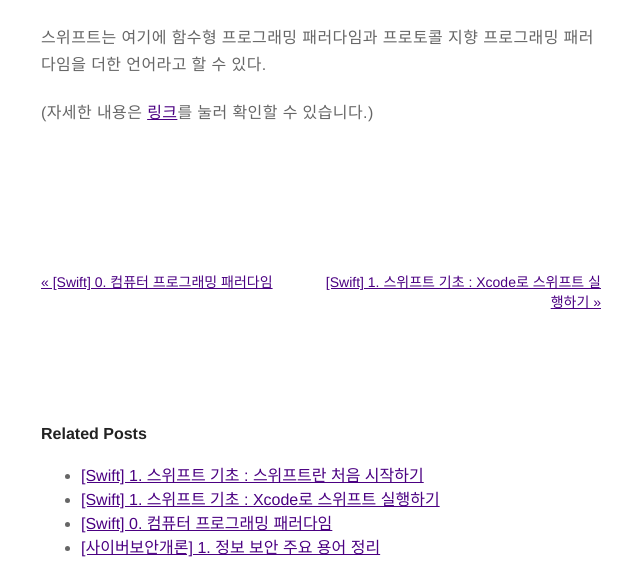
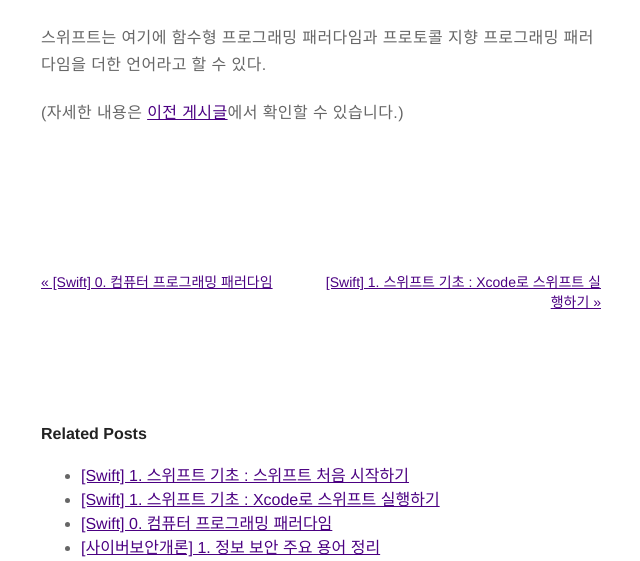
Before and after one commit to hoojeong-dev/gnwjd309.github.io, a Jekyll site: the page built from _posts/2021-07-13-swift-1.markdown, in a window 1280 px wide and 900 px high, scrolled down 2884 px. Shown: the part 156-717 px from the top of the window, without its empty margins (319-959 px from the left). Built offline with Jekyll 4.4.1, drawn with Linux system fonts in a browser that asks for light colours; some web fonts are replaced.

Commit message:
Fix title

````diff
--- a/_posts/2021-07-13-swift-1.markdown
+++ b/_posts/2021-07-13-swift-1.markdown
@@ -36,7 +36,7 @@ description:
 
 ---
 
-# __*스위프트(Swift)란?*__
+# 스위프트(Swift)란?
 
 스위프트는 애플의 iOS와 macOS 등 자사 제품 개발에 활용하고자 만든 언어로, 2014년 6월 2일 WWDC에서 처음 소개되었다.
 
@@ -56,23 +56,23 @@ description:
 <br>
 
 ---
-# __*스위프트의 특성*__
+# 스위프트의 특성
 
 애플은 스위프트를 오픈소스로 전환하면서 스위프트 언어의 특징을 __*Safe, Fase, Expressive*__ 이라고 발표했다.
 <br>
 
-## __*안전성(Safe)*__
+## 안전성(Safe)
 스위프트는 안전한 프로그래밍을 지향한다.
 소프트웨어가 배포되기 전인 개발자가 프로그래밍 도중 저지를 수 있는 실수를 엄격한 문법을 적용함으로써 사전에 방지하고자 한다.
 옵셔널이라는 기능과 더불어 guard 구문, 오류처리, 강력한 타입 통제 등을 통해 스위프트는 안전한 프로그래밍을 구현한다.
 
 
-## __*신속성(Fast)*__
+## 신속성(Fast)
 스위프트는 C언어를 기반으로 한 C, C++, Objective-C와 같은 프로그래밍 언어를 대체하고자 만들어졌다.
 C언어와 동등한 성능을 유지하는 데 초첨을 맞추어, 실행속도의 최적화뿐만 아니라 컴파일러를 지속적으로 개량해 더 빠른 컴파일 성능을 구현해 나가고 있다.
 
 
-## __*더 나은 표현성(Expressive))*__
+## 더 나은 표현성(Expressive))
 현재 구현되어 있는 프로그래밍 언어들은 각각 다양한 장단점이 존재한다.
 스위프트는 이런 장단점을 참고해 더 사용하기 편하고 보기 좋은 문법을 구현하고자 한다.
 
@@ -85,7 +85,7 @@ C언어와 동등한 성능을 유지하는 데 초첨을 맞추어, 실행속
 
 스위프트는 여기에 함수형 프로그래밍 패러다임과 프로토콜 지향 프로그래밍 패러다임을 더한 언어라고 할 수 있다.
 
-(자세한 내용은 <a href="https://hoojeong.dev/swift-0/" target="_blank">링크</a>를 눌러 확인할 수 있습니다.)
+(자세한 내용은 <a href="https://hoojeong.dev/swift-0/" target="_blank">이전 게시글</a>에서 확인할 수 있습니다.)
 
 <br>
 ---
--- a/_posts/2021-07-13-swift-3.markdown
+++ b/_posts/2021-07-13-swift-3.markdown
@@ -1,5 +1,5 @@
 ---
-title: "[Swift] 1. 스위프트 기초 : 스위프트란 처음 시작하기"
+title: "[Swift] 1. 스위프트 기초 : 스위프트 처음 시작하기"
 layout: post
 date: 2021-07-14 17:42
 image:
@@ -20,31 +20,33 @@ description:
 
 # __*기본 명명 규칙*__
 * 변수, 상수, 함수, 메서드, 타입 등의 이름은 유니코드에서 지원하는 어떤 문자(한글, 한자, 영문, 숫자, 이모티콘 등)라도 사용할 수 있으나, 다음과 같은 경우에는 사용할 수 없다.
-
   - 스위프트에서 미리 정한 예약어나 키워드
   - 해당 코드 범위 내에서 미리 사용되는, 기존 이름과 동일한 이름
   - 연산자로 사용할 수 있는 기호(+, -, *, /)
   - 숫자로 시작하는 이름
   - 공백이 포함된 이름
 
+
 * 함수, 메서드, 인스턴스의 이름은 소문자 카멜케이스를 사용한다.
   - 소문자 카멜케이스(Lower Camel Case) : 첫 글자를 소문자로 사용
 
+
 * 클래스, 구조체, 익스텐션, 프로토콜, 열거형 이름은 타입의 이름이기 때문에 대문자 카멜케이스를 사용한다.
   - 대문자 카멜케이스(Upper Camel Case) : 첫 글자를 대문자로 사용
+
 
 * 대소문자를 구별한다.
 
 ---
 
-# __*콘솔 로그*__
+# 콘솔 로그
 프로그램에서 로그란, 애플리케이션의 상태나 내부 로직으 흐름을 관찰할 수 있도록 출력한 정보를 의미한다.
 
 콘솔 로그(Console Log)는 디버깅 중 디버깅 콘솔에 보여줄 로그를 뜻한다.
 
 스위프트에서는 print()나 dump() 함수를 사용해 콘솔 로그를 출력할 수 있다.
 
-## __*print() 함수*__
+## print() 함수
 파일을 처음 생성했을 때, 기본적으로 작성되어 있던 코드에 print() 함수 구문을 추가했다.
 <p align="center">
   <img src="../assets/post_source/0714_swift3_1.png">
@@ -53,7 +55,7 @@ description:
 
 print() 함수는 출력하려는 인스턴스의 description 프로퍼티에 해당하는 내용을 출력해준다.
 
-## __*dump() 함수*__
+## dump() 함수
 이어서 print() 대신 dump()를 추가했다.
 <p align="center">
   <img src="../assets/post_source/0714_swift3_2.png">
@@ -62,7 +64,7 @@ dump() 함수는 print() 함수와 달리, 조금 더 자세한 정보를 출력
 
 출력하려는 인스턴스의 자세한 내부 콘텐츠까지 출력하는 것이다.
 
-## __*문자열 보간법*__
+## 문자열 보간법
 변수 또는 상수 등의 값을 문자열 내에 나타내고 싶을 때 사용하는 것이 바로 문자열 보간법이다.
 
 스위프트에서는 변수나 상수를 문자열로 치환하기 위해, 문자열 내에 `\(변수나 상수)` 의 형태로 표기한다.
@@ -82,14 +84,14 @@ My name is Hoojeong.
 
 ---
 
-# __*주석*__
+# 주석
 주석은 프로그램 소스 코드에 정보를 남기는 목적으로 사용한다.
 
 주로 코드를 다시 봤을 때 필요한 중요 메모나 다른 프로그래머에세 설명하기 위한 메모 등을 주석으로 남긴다.
 
 개발자는 협업이 중요하기 때문에 주석 작성을 습관화 하는 것이 좋다고 한다.
 
-## __*퀵헬프(Quick Help)*__
+## 퀵헬프(Quick Help)
 Xcode에는 레퍼런스 문서의 요약된 내용을 보여주는 기능이 있는데, 바로 퀵헬프 기능이다.
 
 코드를 작성하는 중에 레퍼런스 문서로 이동하지 않고 데이터의 타입이나 메서드 등의 간단한 정보를 확인할 수 있다.
@@ -105,7 +107,7 @@ Xcode에는 레퍼런스 문서의 요약된 내용을 보여주는 기능이
 
 `command + option + 2` 를 눌러 Inspectors 창을 열어두면, 다음 사진과 같이 특정 코드 위에 마우스 커서를 올렸을 때 레퍼런스 문서를 확인할 수 있다.
 
-## __*주석 작성*__
+## 주석 작성
 한 줄 주석은 `/`를 사용하여 나타낸다.
 ```swift
 // 한 줄 주석은 이렇게 작성합니다.
@@ -144,14 +146,14 @@ Xcode에는 레퍼런스 문서의 요약된 내용을 보여주는 기능이
 
 ---
 
-# __*변수와 상수*__
+# 변수와 상수
 우리는 변수와 상수를 사용해 프로그램에서 사용되는 데이터를 메모리에 임시로 저장한다.
 
 변수와 상수의 차이는 다음과 같다.
 * 변수는 생성 후 데이터 값을 변경할 수 있다.
 * 상수는 한 번 값을 설정하면 다음에 변경할 수 없다.
 
-## __*변수*__
+## 변수
 스위프트에서 변수를 생성하려면 `var` 키워드를 사용하여 다음과 같이 나타낸다.
 > var [변수명] : [데이터 타입] = [값]
 
@@ -169,7 +171,7 @@ job = "graduate" // 값 변경 시, 기존과 동일한 타입을 사용해야
  */
 ```
 
-## __*상수*__
+## 상수
 스위프트에서 상수를 생성하려면 `let` 키워드를 사용하여 다음과 같이 나타낸다.
 > let [상수명] : [데이터 타입] = [값]
 
````
Also changed, not shown: _posts/2021-07-13-swift-2.markdown (+4 -4 lines).
